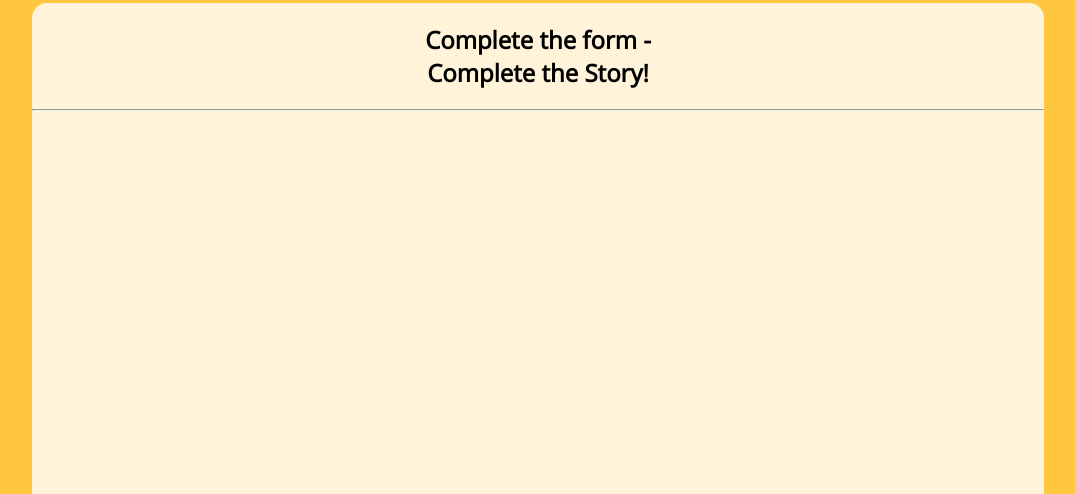
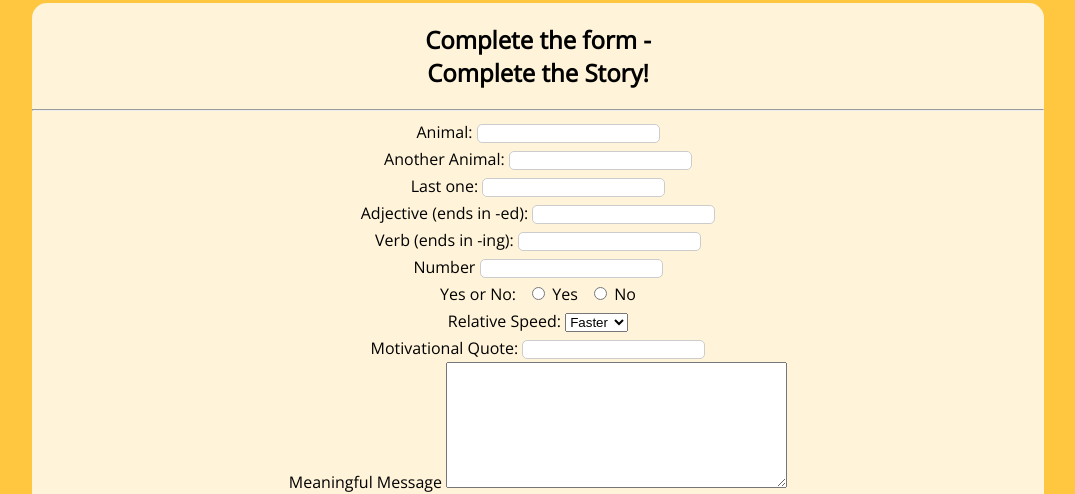
Before and after one commit to JorgeAChaconL/storyForm, a plain HTML site: page index.html in a window 1280 px wide. Shown: the part 313-807 px from the top of the page, without its empty margins (102-1177 px from the left). Drawn offline with nearby package versions, Linux system fonts and the light colour scheme.

Commit message:
Create all forms to add information to the story, types: Text, Num, Datalist, radio, etc

```diff
--- a/index.html
+++ b/index.html
@@ -1,23 +1,77 @@
 <!DOCTYPE html>
 <html lang="en">
-<head>
-    <meta charset="UTF-8">
-    <meta name="viewport" content="width=device-width, initial-scale=1.0">
-    <link rel="stylesheet" href="style.css">
-    <link rel="stylesheet" href="https://fonts.googleapis.com/css?family=Open+Sans" rel-="stylesheet">
+  <head>
+    <meta charset="UTF-8" />
+    <meta name="viewport" content="width=device-width, initial-scale=1.0" />
+    <link rel="stylesheet" href="style.css" />
+    <link
+      rel="stylesheet"
+      href="https://fonts.googleapis.com/css?family=Open+Sans"
+      rel-="stylesheet"
+    />
     <title>Form A Story</title>
-</head>
-<body>
+  </head>
+  <body>
     <section id="top">
-        <img src="https://content.codecademy.com/courses/learn-html-forms/formAStoryLogo.svg" alt="Form A Story Logo" srcset="">
-
+      <img
+        src="https://content.codecademy.com/courses/learn-html-forms/formAStoryLogo.svg"
+        alt="Form A Story Logo"
+        srcset=""
+      />
     </section>
 
     <section id="main">
-        <h1>Complete the form - <br> Complete the Story!</h1>
-        <hr>
-
-
+      <h1>
+        Complete the form - <br />
+        Complete the Story!
+      </h1>
+      <hr />
+      <form action="story.html" method="get">
+        <label for="animal-1">Animal:</label>
+        <input type="text" id="animal-1" name="animal-1" required /><br />
+        <label for="animal-2">Another Animal:</label>
+        <input type="text" id="animal-2" name="animal-2" required /><br />
+        <label for="animal-3">Last one:</label>
+        <input type="text" id="animal-3" name="animal-3" required /><br />
+        <label for="adj-1">Adjective (ends in -ed):</label>
+        <input type="text" id="adj-1" name="adj-1" required /><br />
+        <label for="verb-1">Verb (ends in -ing):</label>
+        <input type="text" id="verb-1" name="verb-1" required /><br />
+        <label for="num-1">Number</label>
+        <input type="number" id="num-1" name="num-1" required /><br />
+        <span>Yes or No:</span>
+        <input type="radio" name="answer" id="yes" value="yes" required />
+        <label for="yes">Yes</label>
+        <input type="radio" name="answer" id="no" value="no" required />
+        <label for="no">No</label>
+        <br />
+        <label for="speed">Relative Speed: </label>
+        <select name="speed" id="speed">
+          <option value="faster">Faster</option>
+          <option value="slower">Slower</option>
+          <option value="Meeh">Meeh</option>
+        </select>
+        <br />
+        <label for="quote">Motivational Quote:</label>
+        <input
+          type="text"
+          name="quote"
+          id="quote"
+          list="quote-choices"
+          required
+        />
+        <datalist id="quote-choices">
+          <option value="Easy pissy, lemon squizzy"></option>
+          <option value="gg ez"></option>
+          <option value="Easy cake"></option>
+          <option value="winner get the bigger bed"></option>
+        </datalist>
+        <br>
+        <label for="message">Meaningful Message</label>
+        <textarea name="message" id="message" cols="40" rows="8" required></textarea>
+        <br>
+        <input type="submit" value="Form My Story!" />
+      </form>
     </section>
-</body>
+  </body>
 </html>
```
